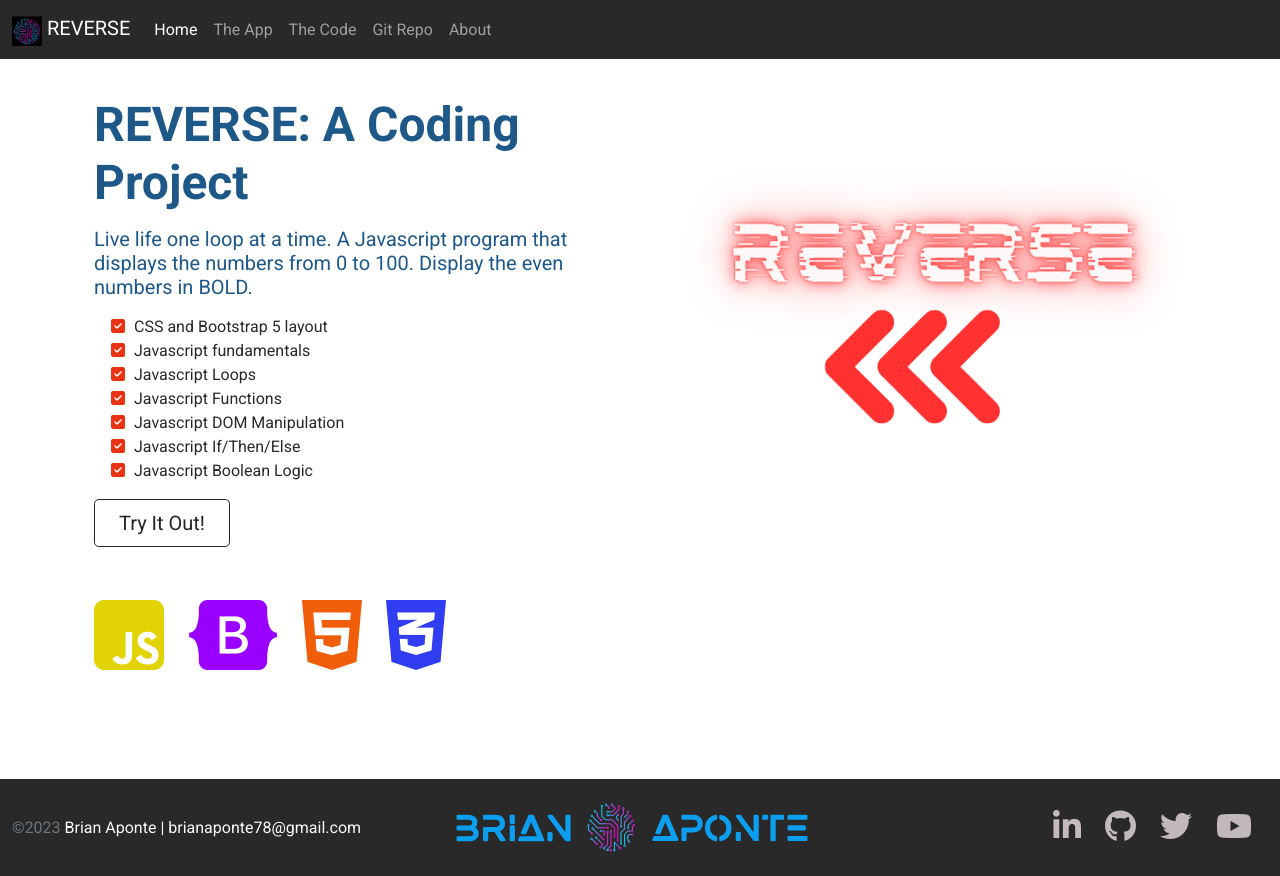
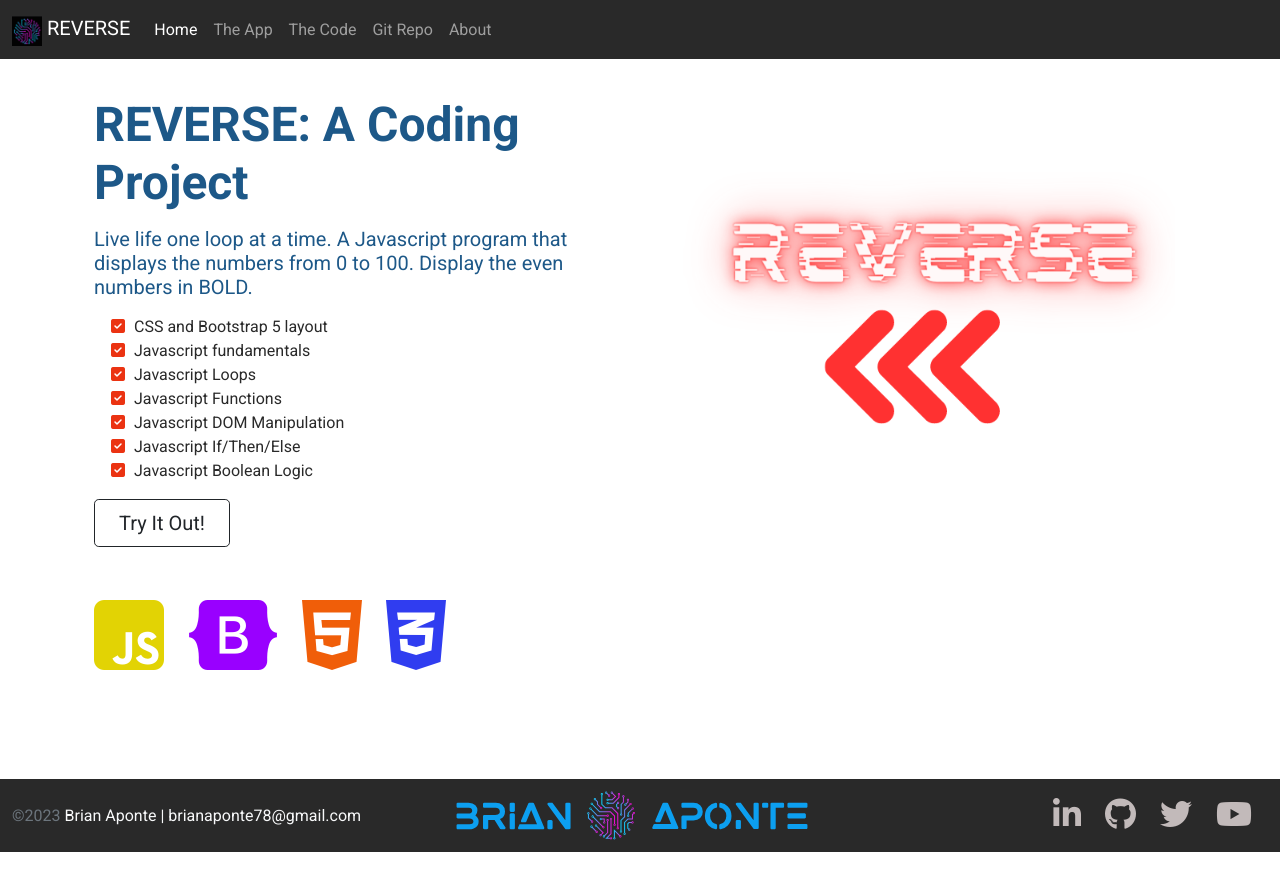
Before and after one commit to Bri219/Reverse, a plain HTML site: page index.html in a window 1280 px wide. After the commit the page ends 852 px from the top, so only its background shows below. Drawn offline with nearby package versions, Linux system fonts and the light colour scheme.

Commit message:
updated padding

```diff
--- a/JS/site.js
+++ b/JS/site.js
@@ -1,3 +1,4 @@
+
 // Get the String from the page
 // Controller Function
 function getValue(){
--- a/index.html
+++ b/index.html
@@ -96,7 +96,7 @@
         </div>
     </main>
     <!-- === Footer Section === -->
-    <footer class="footer mt-auto py-3">
+    <footer class="footer mt-auto py-1">
         <div class="container-fluid">
             <div class="row row-cols-1 row-cols-lg-3 gy-2">
                 <div class="col order-last order-lg-first text-light d-flex align-items-center">
```
